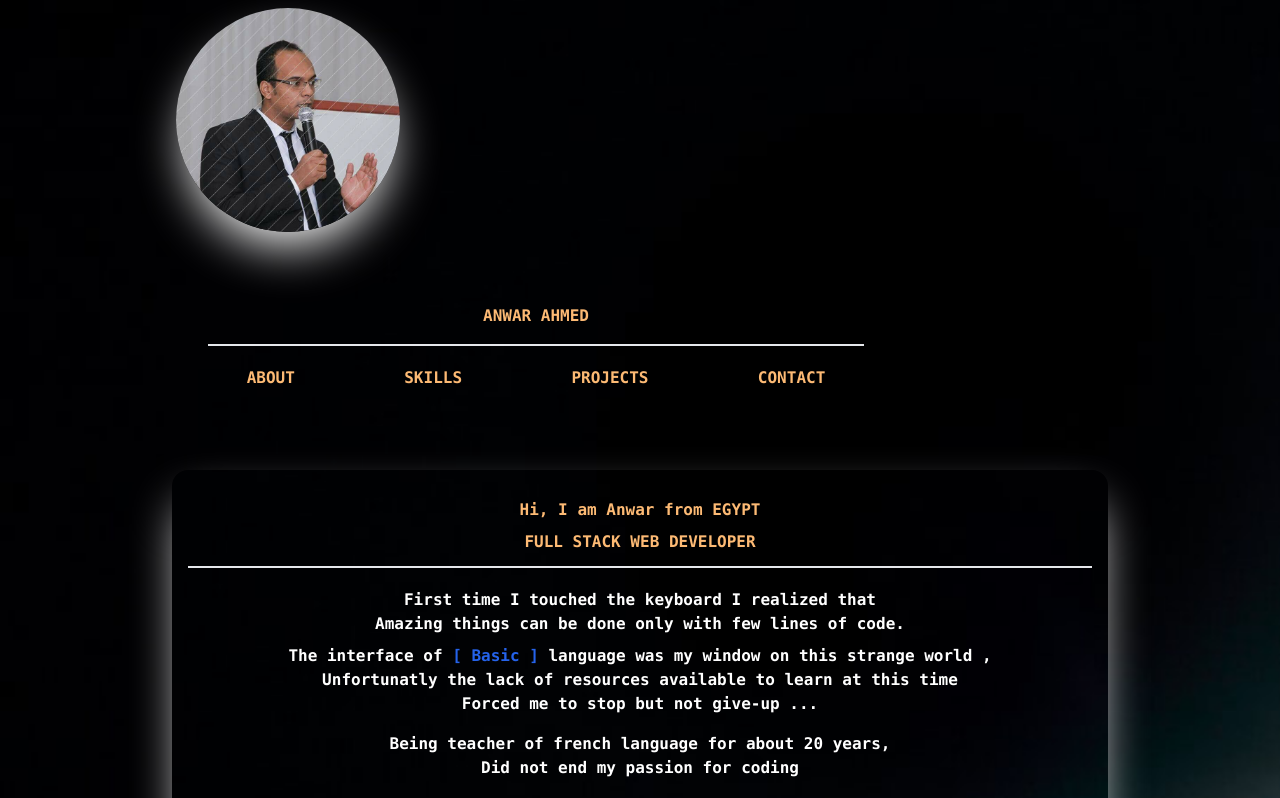
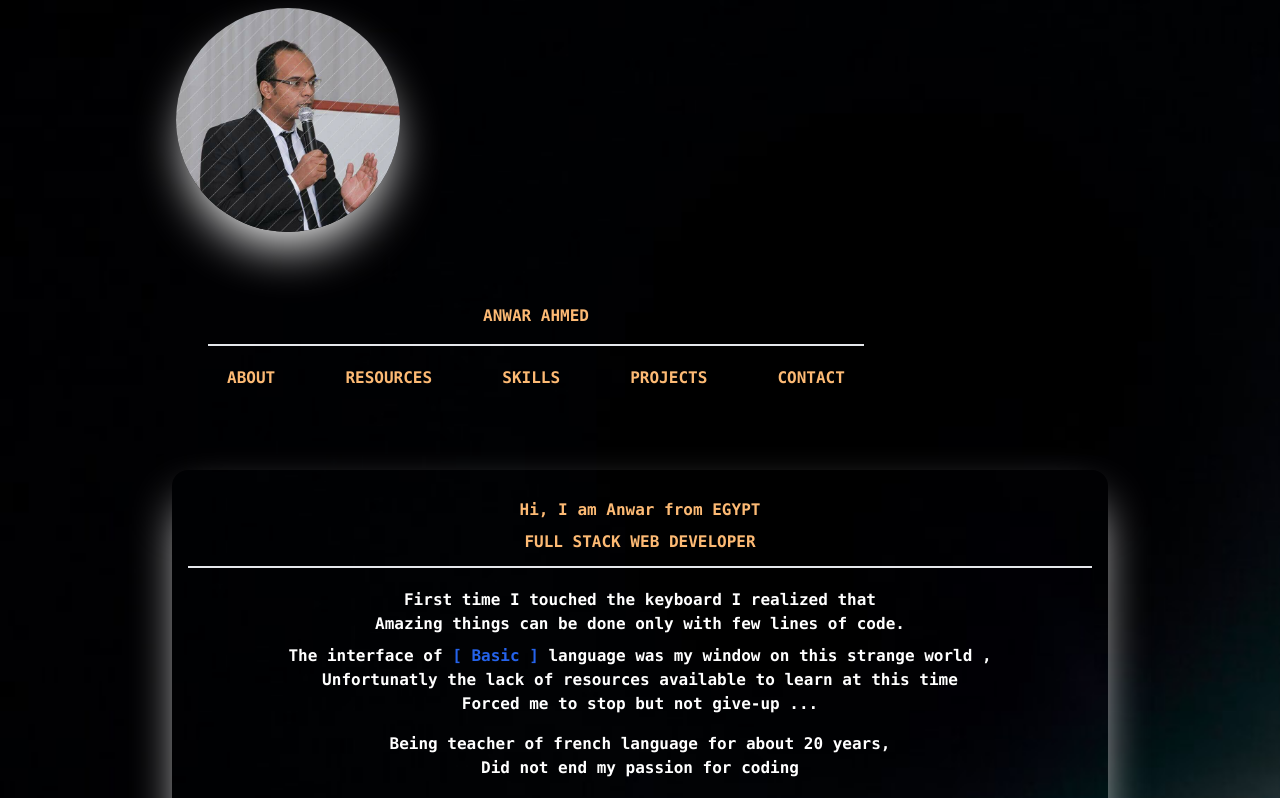
Before and after one commit to stormkid2009/portfolio, a Next.js app: page / in a window 1280 px wide. Shown: the top 798 px of the page. Built offline with nearby package versions, Linux system fonts and the light colour scheme.

Commit message:
adding resources to navbar

```diff
--- a/components/header/navbar.tsx
+++ b/components/header/navbar.tsx
@@ -10,6 +10,7 @@ function Navbar() {
       <h1 className="p-4 m-4 text-center border-b-2">ANWAR AHMED</h1>
       <nav className="flex flex-row justify-around mt-5  flex-wrap">
           <Link href="#about-section" className="p-2 m-2"><a >ABOUT</a></Link>
+          <Link href="#resources-section" className="p-2 m-2"><a >RESOURCES</a></Link>
           <Link href="#skills-section" className="p-2 m-2"><a >SKILLS</a></Link>
           <Link href="#projects-section" className="p-2 m-2"><a >PROJECTS</a></Link>
           <Link href="#contact-section" className="p-2 m-2"><a >CONTACT</a></Link>
--- a/components/main/resources/container.tsx
+++ b/components/main/resources/container.tsx
@@ -4,7 +4,7 @@ import Resources from './resources'
 
 function ResourcesContainer() {
   return (
-    <div className=' font-extrabold p-6 m-6 rounded-2xl shadow-2xl shadow-white'>
+    <div id="resources-section" className=' font-extrabold p-6 m-6 rounded-2xl shadow-2xl shadow-white'>
         <Resources />
     </div>
   )
```
